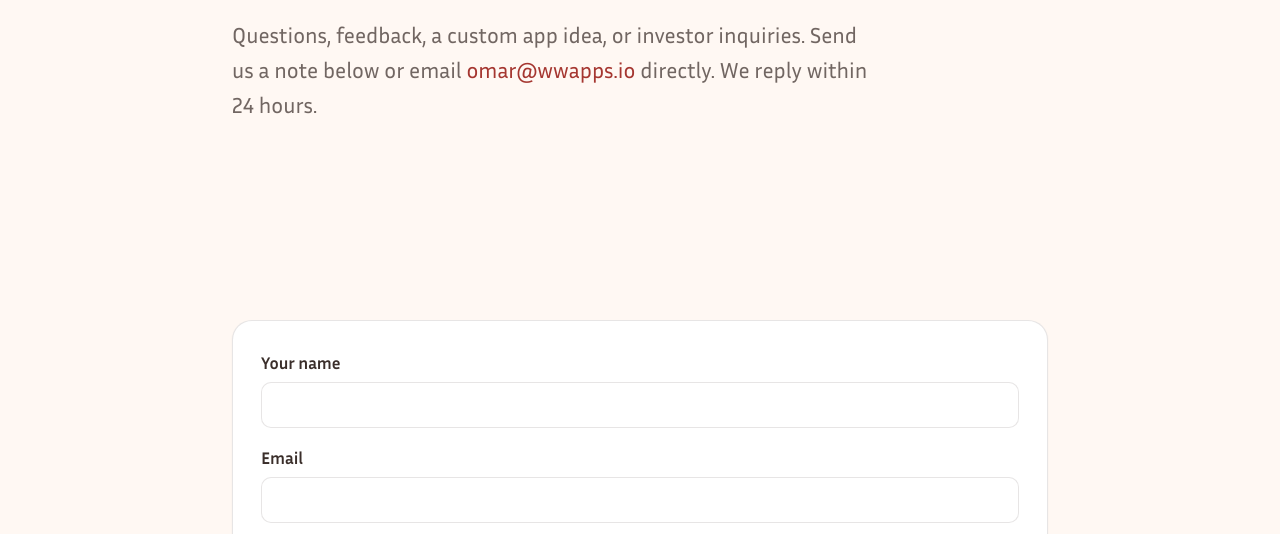
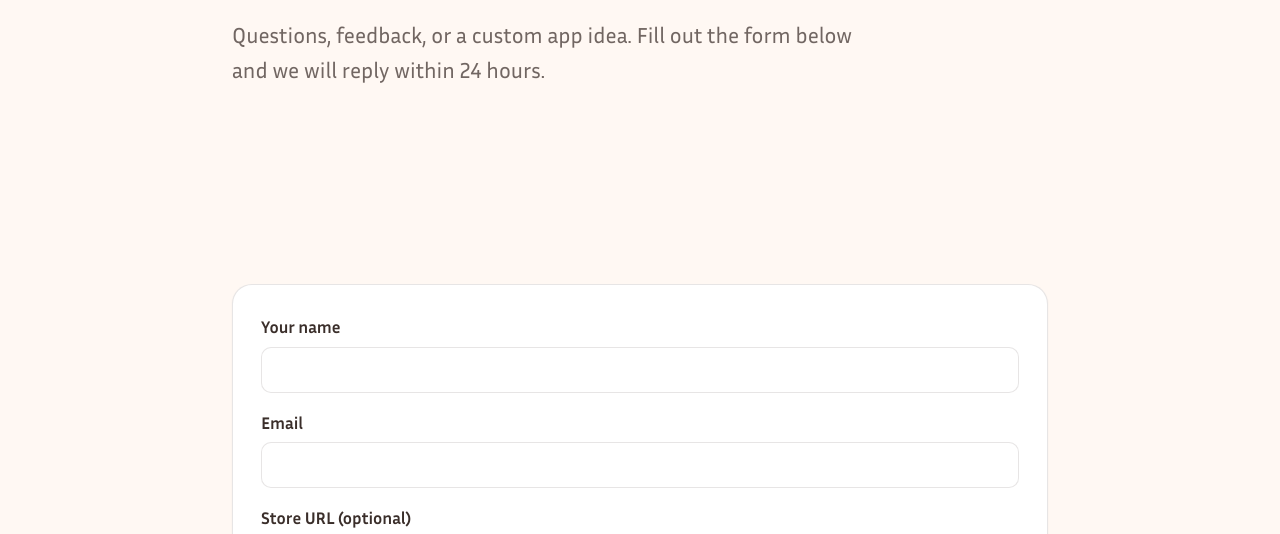
Before and after one commit to omarshahban/wwapps-website, an Astro site: page /contact in a window 1280 px wide. Shown: the part 253-787 px from the top of the page. Built offline with nearby package versions, Linux system fonts and the light colour scheme; Astro itself is replaced by a stand-in of ours.

Commit message:
Restrict direct email to investors page only, contact page is form-only

```diff
--- a/src/components/Footer.astro
+++ b/src/components/Footer.astro
@@ -33,7 +33,6 @@ const year = new Date().getFullYear();
           <li><a href="/about/">About</a></li>
           <li><a href="/contact/">Contact</a></li>
           <li><a href="/investors/">Investors</a></li>
-          <li><a href="mailto:omar@wwapps.io">omar@wwapps.io</a></li>
           <li><a href="/privacy/">Privacy</a></li>
           <li><a href="/terms/">Terms</a></li>
         </ul>
--- a/src/pages/contact.astro
+++ b/src/pages/contact.astro
@@ -10,7 +10,7 @@ import BaseLayout from "../layouts/BaseLayout.astro";
     <div class="container container-narrow">
       <p class="eyebrow">Contact</p>
       <h1>Say hi.</h1>
-      <p class="hero-lead">Questions, feedback, a custom app idea, or investor inquiries. Send us a note below or email <a href="mailto:omar@wwapps.io" style="color:var(--color-blush-deep)">omar@wwapps.io</a> directly. We reply within 24 hours.</p>
+      <p class="hero-lead">Questions, feedback, or a custom app idea. Fill out the form below and we will reply within 24 hours.</p>
     </div>
   </section>
 
```
